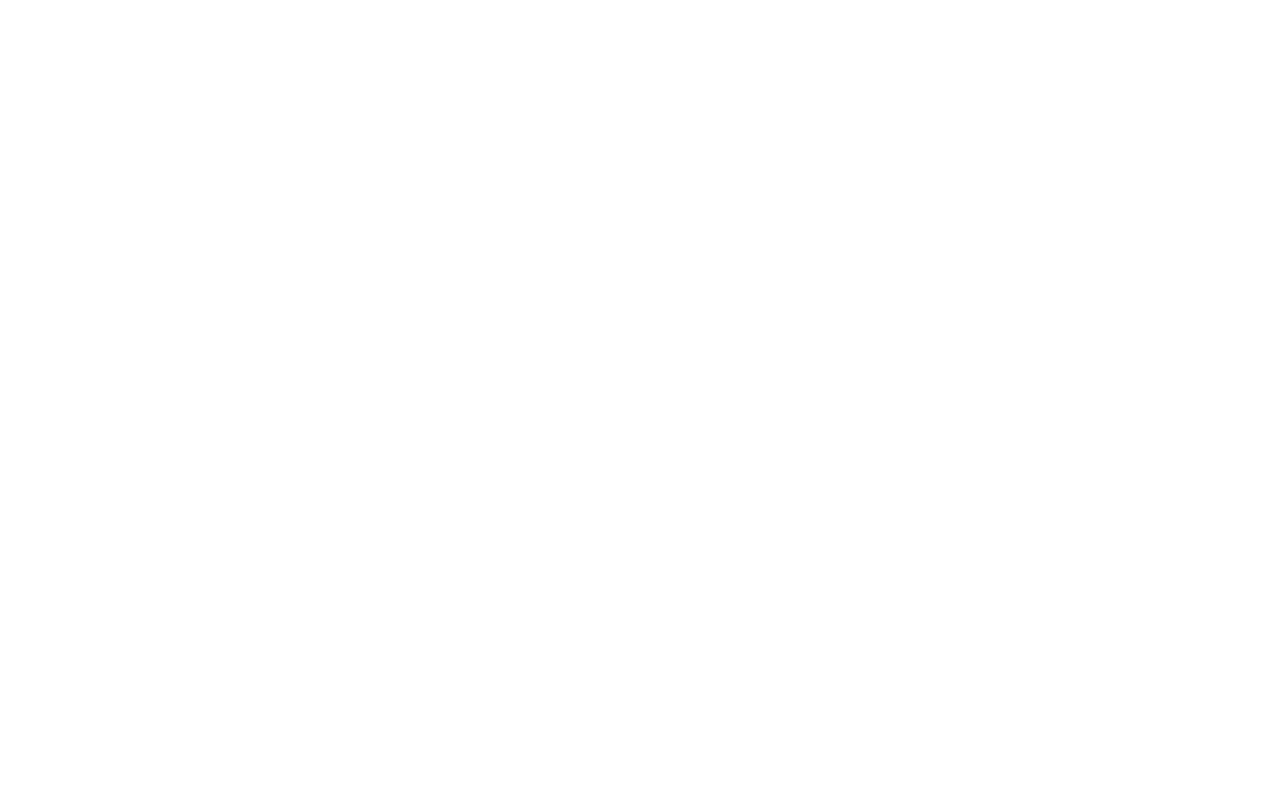
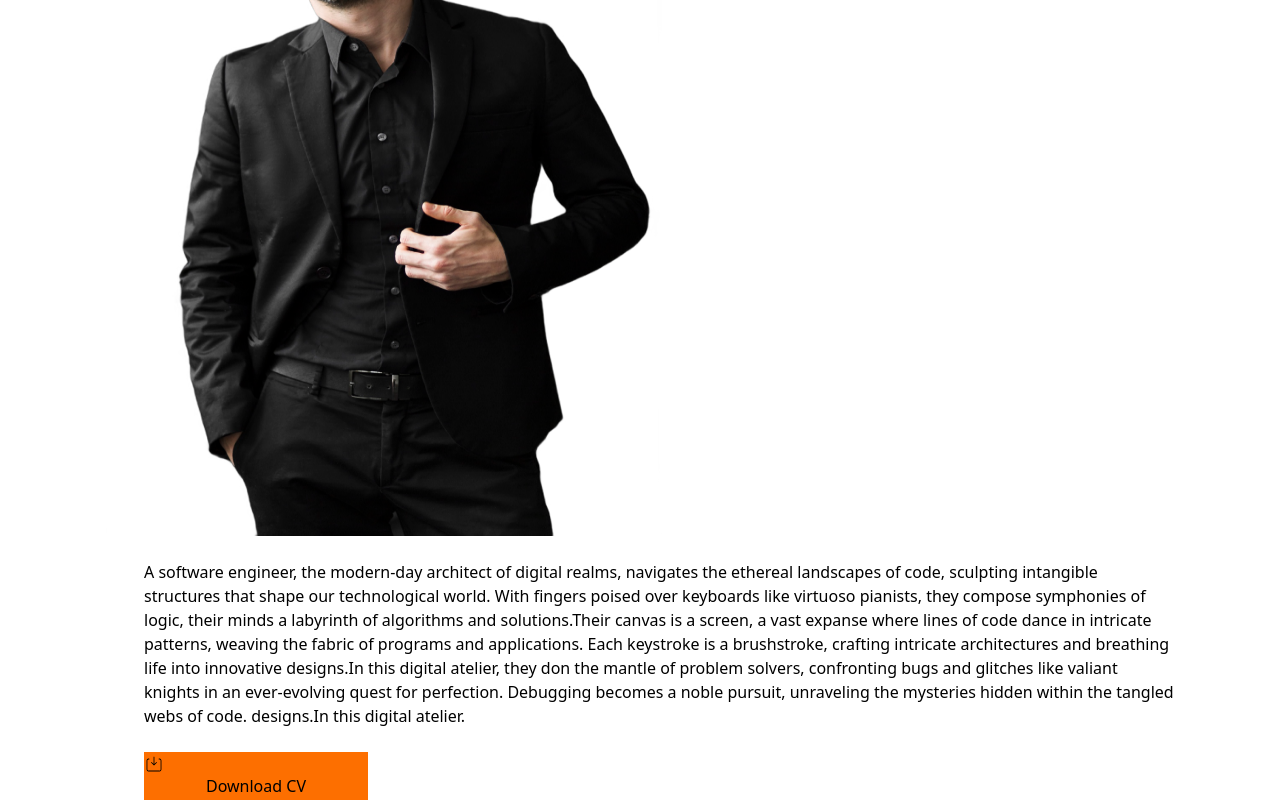
Before and after one commit to 11111Asif/mahmood-fazile-your-project, a React (Vite) app: page / in a window 1280 px wide. Shown: the part 2378-3178 px from the top of the page. Before the commit the page ends 2134 px from the top, so only its background shows below. Built offline with nearby package versions, Linux system fonts and the light colour scheme.

Commit message:
added to about me section

```diff
--- /dev/null
+++ b/src/component/About/About.jsx
@@ -0,0 +1,47 @@
+import men from '../../assets/Man in black suit looking confident.png'
+import { CiSaveDown2 } from "react-icons/ci";
+const About = () => {
+    return (
+        <div className='lg:px-10 bg-base-200'>
+            <div className='text-center space-y-3'>
+                <h1 className="text-3xl font-bold">About me</h1>
+                <p>User Interface and User Experience and Also video editing </p>
+            </div>
+            <div className="hero bg-base-200 min-h-screen">
+                <div className="hero-content flex-col lg:flex-row">
+                    <img
+                        src={men}
+                        className=" rounded-lg lg:w-[566px] w-[395px] h-[564px] lg:h-[708px]" />
+                    <div>
+
+                        <p className="py-6 lg:ml-10 space-y-10">
+                            A software engineer, the modern-day architect of digital
+                            realms, navigates the ethereal landscapes of code,
+                            sculpting intangible structures that shape our
+                            technological world. With fingers poised over
+                            keyboards like virtuoso pianists, they compose
+                            symphonies of logic, their minds a labyrinth of
+                            algorithms and solutions.Their canvas is a screen,
+                            a vast expanse where lines of code dance in
+                            intricate patterns, weaving the fabric of
+                            programs and applications. Each keystroke is
+                            a brushstroke, crafting intricate architectures
+                            and breathing life into innovative designs.In this
+                            digital atelier, they don the mantle of problem solvers,
+                            confronting bugs and glitches like valiant knights in an
+                            ever-evolving quest for perfection. Debugging becomes
+                            a noble pursuit, unraveling the mysteries hidden within
+                            the tangled webs of code. designs.In this digital atelier.
+                        </p>
+                        <button className="btn w-[224px] h-[48px] bg-[#FD6F00] lg:ml-10">
+                            <CiSaveDown2 className='font-semibold text-xl'></CiSaveDown2>
+                            Download CV
+                        </button>
+                    </div>
+                </div>
+            </div>
+        </div>
+    );
+};
+
+export default About;
--- a/src/component/Home/Home.jsx
+++ b/src/component/Home/Home.jsx
@@ -1,3 +1,4 @@
+import About from "../About/About";
 import Banner from "../Banner/Banner";
 import Navbar from "../Navbar/Navbar";
 import Services from "../Services/Services";
@@ -9,6 +10,7 @@ const Home = () => {
             <Navbar></Navbar>
             <Banner></Banner>
             <Services></Services>
+            <About></About>
         </div>
     );
 };
```
